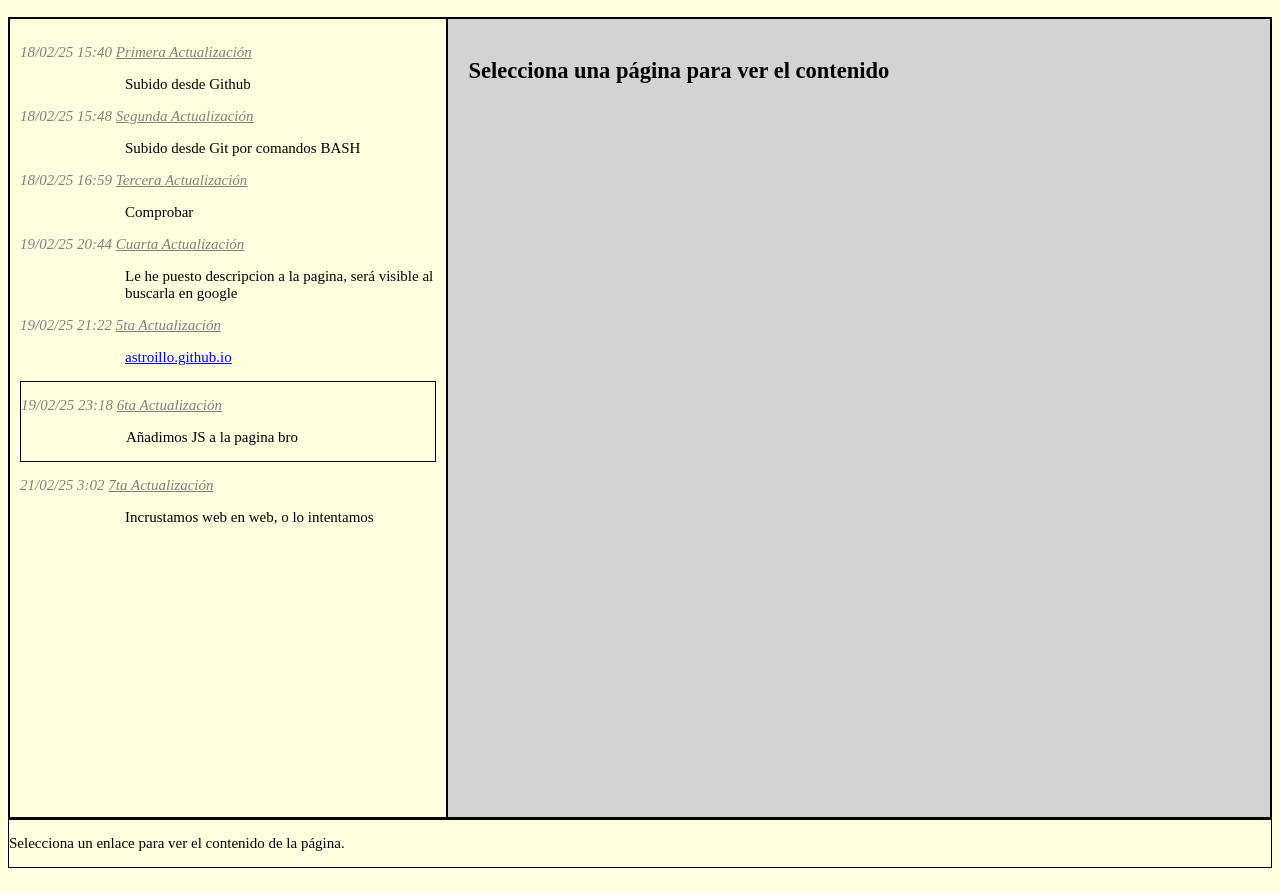
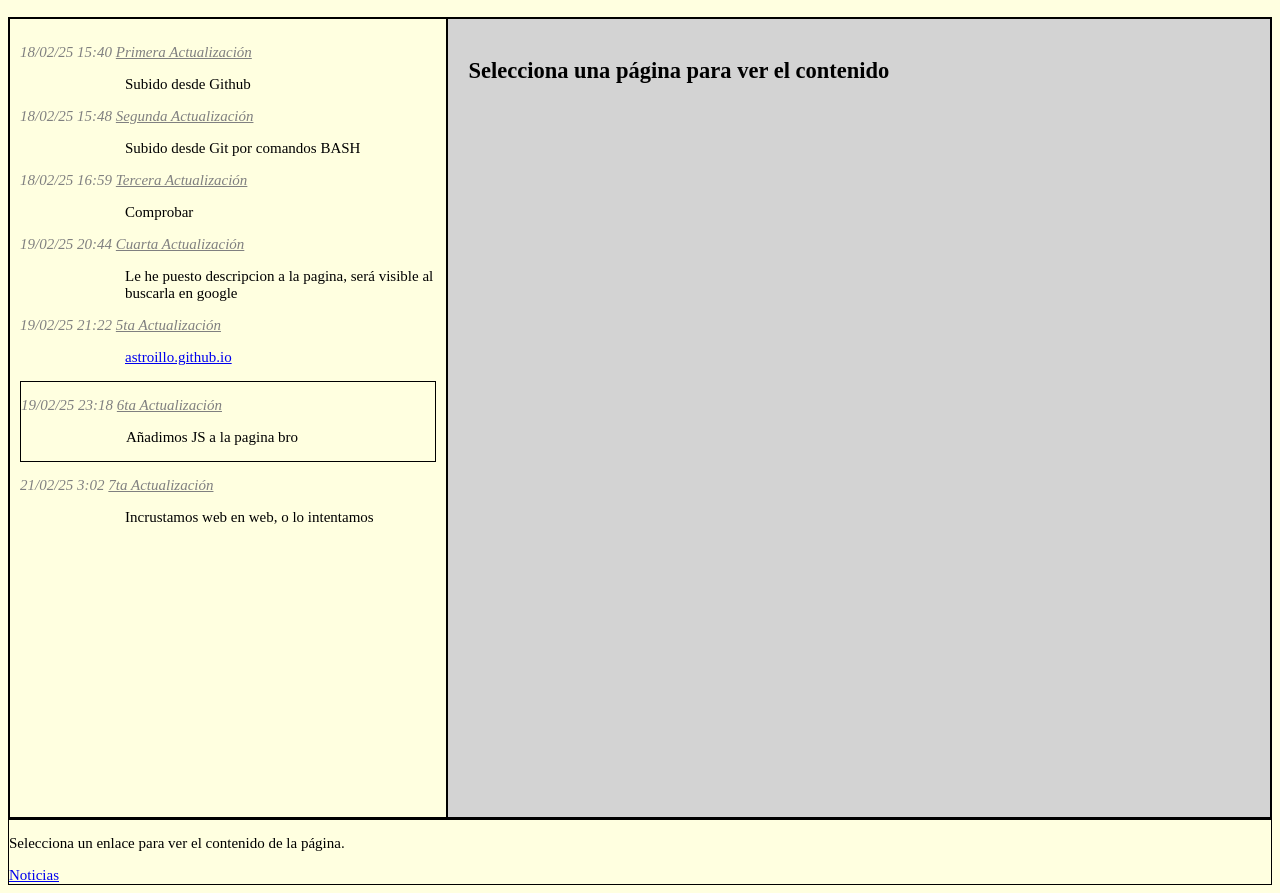
Before and after one commit to Astroillo/astroillo.github.io, a plain HTML site: page index.html in a window 1280 px wide. Shown: the part 57-950 px from the top of the page. Drawn offline with Linux system fonts and the light colour scheme.

Commit message:
incrustamos web

```diff
--- a/index.html
+++ b/index.html
@@ -146,7 +146,7 @@
         <!-- Contenedor donde se cargará el contenido -->
         <div id="content">
             <p>Selecciona un enlace para ver el contenido de la página.</p>
-
+            <a href="noticias.html" onclick="loadContent('noticias.html')">Noticias</a>
         </div>
 
     </body>
```
